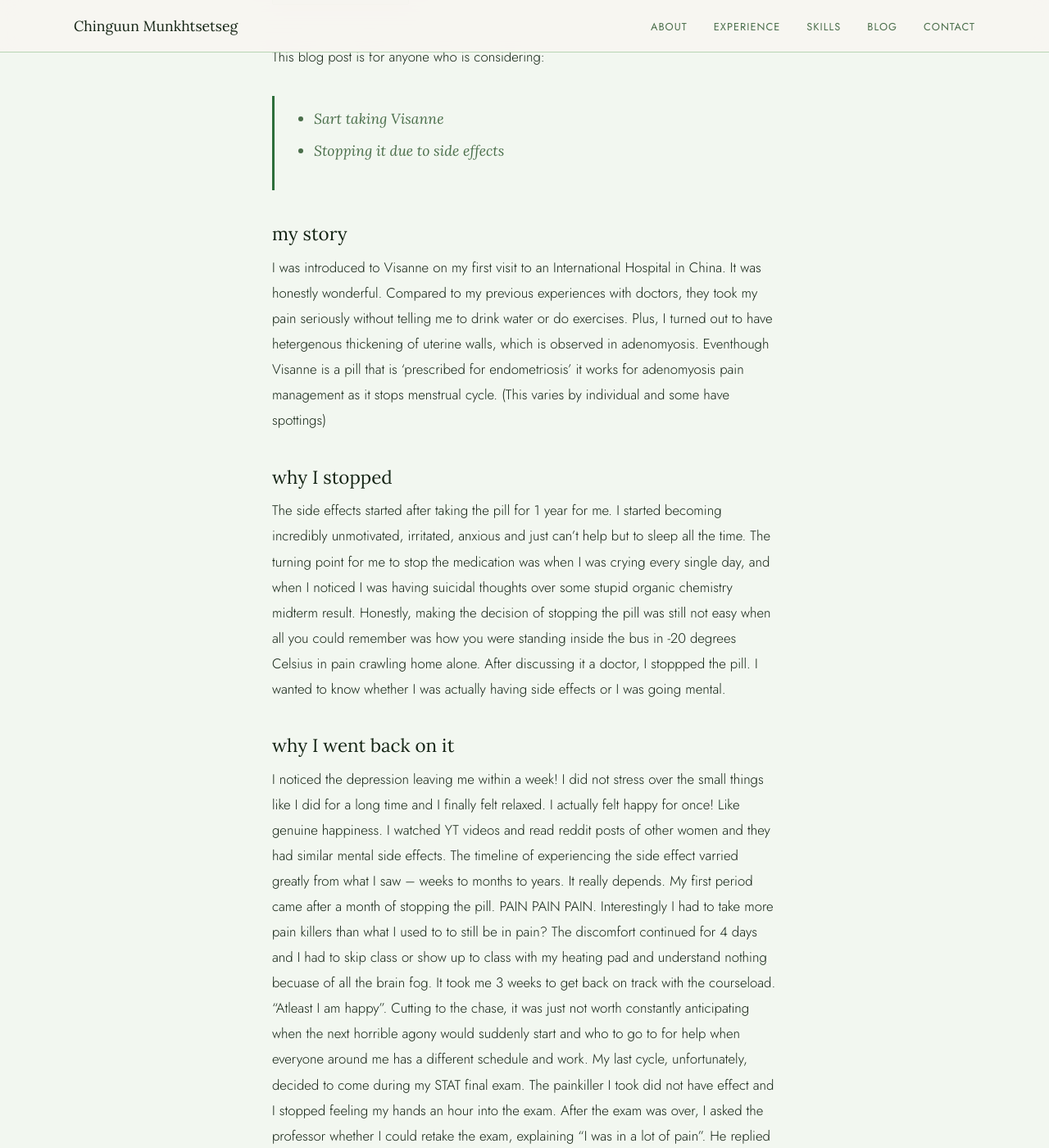
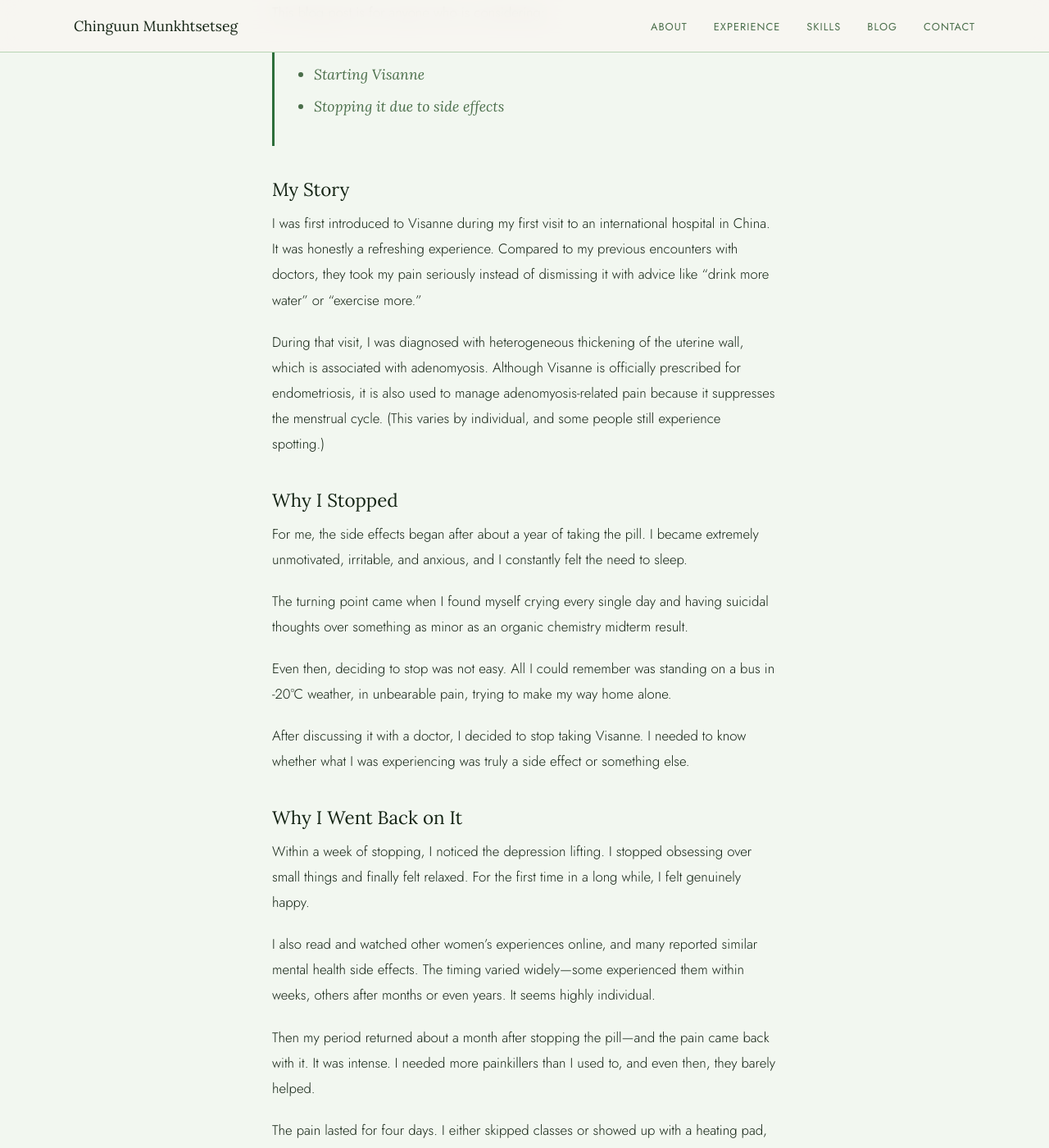
Before and after one commit to chinguunxo/chinguunxo.github.io, a Jekyll site: the page built from _posts/2026-05-25-Visanne-experience.md, in a window 1280 px wide and 1400 px high, scrolled down 470 px. Shown: the whole window at 82% size. Built offline with Jekyll 4.4.1, drawn with Linux system fonts in a browser that asks for light colours; some of the changed text lies outside the part shown.

Commit message:
Update 2026-05-25-Visanne-experience.md

```diff
--- a/_posts/2026-05-25-Visanne-experience.md
+++ b/_posts/2026-05-25-Visanne-experience.md
@@ -1,29 +1,55 @@
 ---
 layout: post
-title: "My experience of taking Visanne for 1.5 years: Why I stopped and why I went back on it"
-subtitle: "Choosing between pain and depression."
-date: 2026-5-25
-tags: [adenomyosis/endometriosis]
+title: "My Experience Taking Visanne for 1.5 Years: Why I Stopped and Why I Went Back on It"
+subtitle: "Choosing Between Pain and Depression"
+date: 2026-05-25
+tags: [adenomyosis, endometriosis]
 ---
 
 This blog post is for anyone who is considering:
-> - Sart taking Visanne
+> - Starting Visanne
 > - Stopping it due to side effects
 
-## my story
+## My Story
 
-I was introduced to Visanne on my first visit to an International Hospital in China. It was honestly wonderful. Compared to my previous experiences with doctors, they took my pain seriously without telling me to drink water or do exercises. Plus, I turned out to have hetergenous thickening of uterine walls, which is observed in adenomyosis.
-Eventhough Visanne is a pill that is 'prescribed for endometriosis' it works for adenomyosis pain management as it stops menstrual cycle. (This varies by individual and some have spottings)
+I was first introduced to Visanne during my first visit to an international hospital in China. It was honestly a refreshing experience. Compared to my previous encounters with doctors, they took my pain seriously instead of dismissing it with advice like “drink more water” or “exercise more.”
 
-## why I stopped
+During that visit, I was diagnosed with heterogeneous thickening of the uterine wall, which is associated with adenomyosis. Although Visanne is officially prescribed for endometriosis, it is also used to manage adenomyosis-related pain because it suppresses the menstrual cycle. (This varies by individual, and some people still experience spotting.)
 
-The side effects started after taking the pill for 1 year for me. I started becoming incredibly unmotivated, irritated, anxious and just can't help but to sleep all the time. The turning point for me to stop the medication was when I was crying every single day, and when I noticed I was having suicidal thoughts over some stupid organic chemistry midterm result. Honestly, making the decision of stopping the pill was still not easy when all you could remember was how you were standing inside the bus in -20 degrees Celsius in pain crawling home alone. After discussing it a doctor, I stoppped the pill. I wanted to know whether I was actually having side effects or I was going mental.
+## Why I Stopped
 
-## why I went back on it
+For me, the side effects began after about a year of taking the pill. I became extremely unmotivated, irritable, and anxious, and I constantly felt the need to sleep.
 
-I noticed the depression leaving me within a week! I did not stress over the small things like I did for a long time and I finally felt relaxed. I actually felt happy for once! Like genuine happiness. I watched YT videos and read reddit posts of other women and they had similar mental side effects. The timeline of experiencing the side effect varried greatly from what I saw -- weeks to months to years. It really depends.
-My first period came after a month of stopping the pill. PAIN PAIN PAIN. Interestingly I had to take more pain killers than what I used to to still be in pain? The discomfort continued for 4 days and I had to skip class or show up to class with my heating pad and understand nothing becuase of all the brain fog. It took me 3 weeks to get back on track with the courseload. "Atleast I am happy".
-Cutting to the chase, it was just not worth constantly anticipating when the next horrible agony would suddenly start and who to go to for help when everyone around me has a different schedule and work. My last cycle, unfortunately, decided to come during my STAT final exam. The painkiller I took did not have effect and I stopped feeling my hands an hour into the exam. After the exam was over, I asked the professor whether I could retake the exam, explaining "I was in a lot of pain". He replied "Anyone can say that and retake the exam" and "No.", before running off. I was left crying, not just because I was mad at him, but because of the thought I have to live with these problems my whole adult life. I do not want to be limited by this pain.
-I did not want to plan my life around my cycle because it was practically impossable for a college student studying abroad. I went back on the pill.
+The turning point came when I found myself crying every single day and having suicidal thoughts over something as minor as an organic chemistry midterm result.
 
-## what I hope for the future
+Even then, deciding to stop was not easy. All I could remember was standing on a bus in -20°C weather, in unbearable pain, trying to make my way home alone.
+
+After discussing it with a doctor, I decided to stop taking Visanne. I needed to know whether what I was experiencing was truly a side effect or something else.
+
+## Why I Went Back on It
+
+Within a week of stopping, I noticed the depression lifting. I stopped obsessing over small things and finally felt relaxed. For the first time in a long while, I felt genuinely happy.
+
+I also read and watched other women’s experiences online, and many reported similar mental health side effects. The timing varied widely—some experienced them within weeks, others after months or even years. It seems highly individual.
+
+Then my period returned about a month after stopping the pill—and the pain came back with it. It was intense. I needed more painkillers than I used to, and even then, they barely helped.
+
+The pain lasted for four days. I either skipped classes or showed up with a heating pad, unable to focus because of the brain fog. It took me nearly three weeks to fully catch up with my coursework. I remember thinking, “At least I’m happy.”
+
+But in the end, it was not worth constantly anticipating when the next episode of severe pain would strike or scrambling to figure out how to manage it alone.
+
+During my last cycle, my period started on the day of my statistics final exam. The painkillers I took had no effect, and about an hour into the exam, I stopped feeling my hands.
+
+Afterward, I asked my professor if I could retake the exam, explaining that I had been in severe pain. He responded, “Anyone could say that and ask to retake the exam,” and refused before walking away.
+
+I was left crying—not just out of frustration, but because I realized I might have to live with this for the rest of my life. I do not want to be limited by this pain.
+
+Planning my life around my cycle felt nearly impossible as a college student studying abroad. So, I made the decision to go back on the pill.
+
+## What I Hope for the Future
+
+I hope for better treatment options—ones that do not force a choice between physical pain and mental health.
+
+I hope for more understanding from people, especially in academic and professional environments, about what chronic pain conditions actually feel like.
+
+And most of all, I hope to one day live without having to constantly choose between two kinds of suffering. Until then I will work hard towards contributing to its research as much as I can.
```
